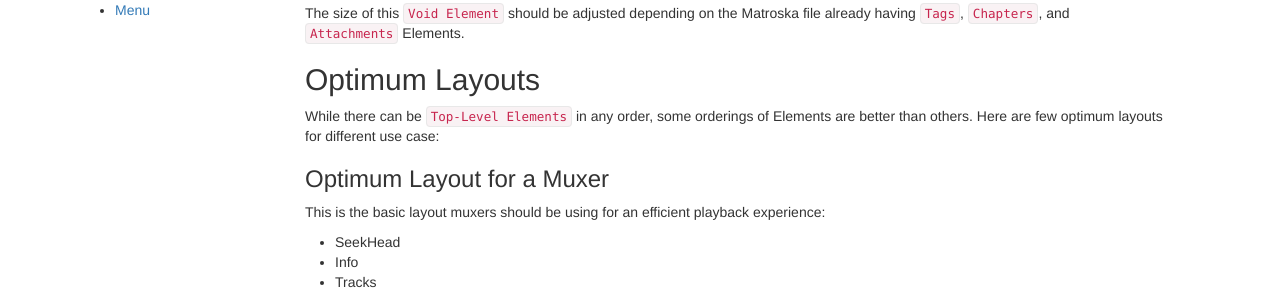
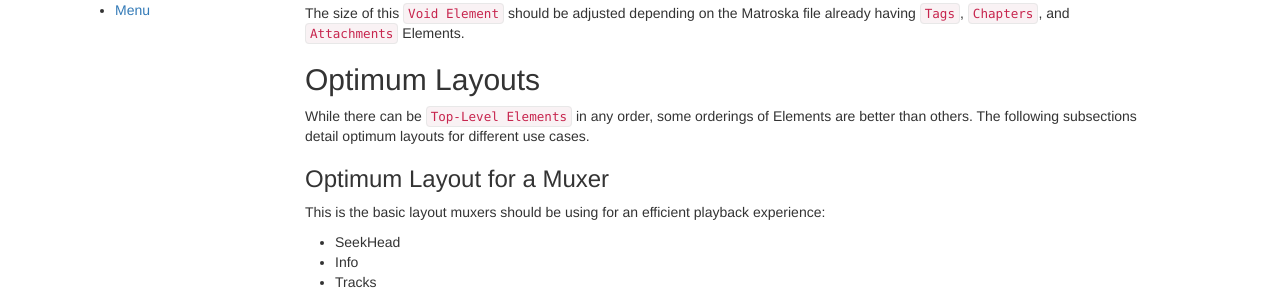
Before and after one commit to ietf-wg-cellar/matroska-specification, a Jekyll site: the page built from matroska_implement.md, in a window 1280 px wide. Shown: the part 365-659 px from the top of the page. Built offline with Jekyll 4.4.1, drawn with Linux system fonts in a browser that asks for light colours; our own code applies the rules of GitHub Pages for plain Markdown files.

Commit message:
use more formal text to list layouts

```diff
--- a/matroska_implement.md
+++ b/matroska_implement.md
@@ -17,7 +17,7 @@ The size of this `Void Element` should be adjusted depending on the Matroska fil
 ## Optimum Layouts
 
 While there can be `Top-Level Elements` in any order, some orderings of Elements are better than others.
-Here are few optimum layouts for different use case:
+The following subsections detail optimum layouts for different use cases.
 
 ### Optimum Layout for a Muxer
 
```
